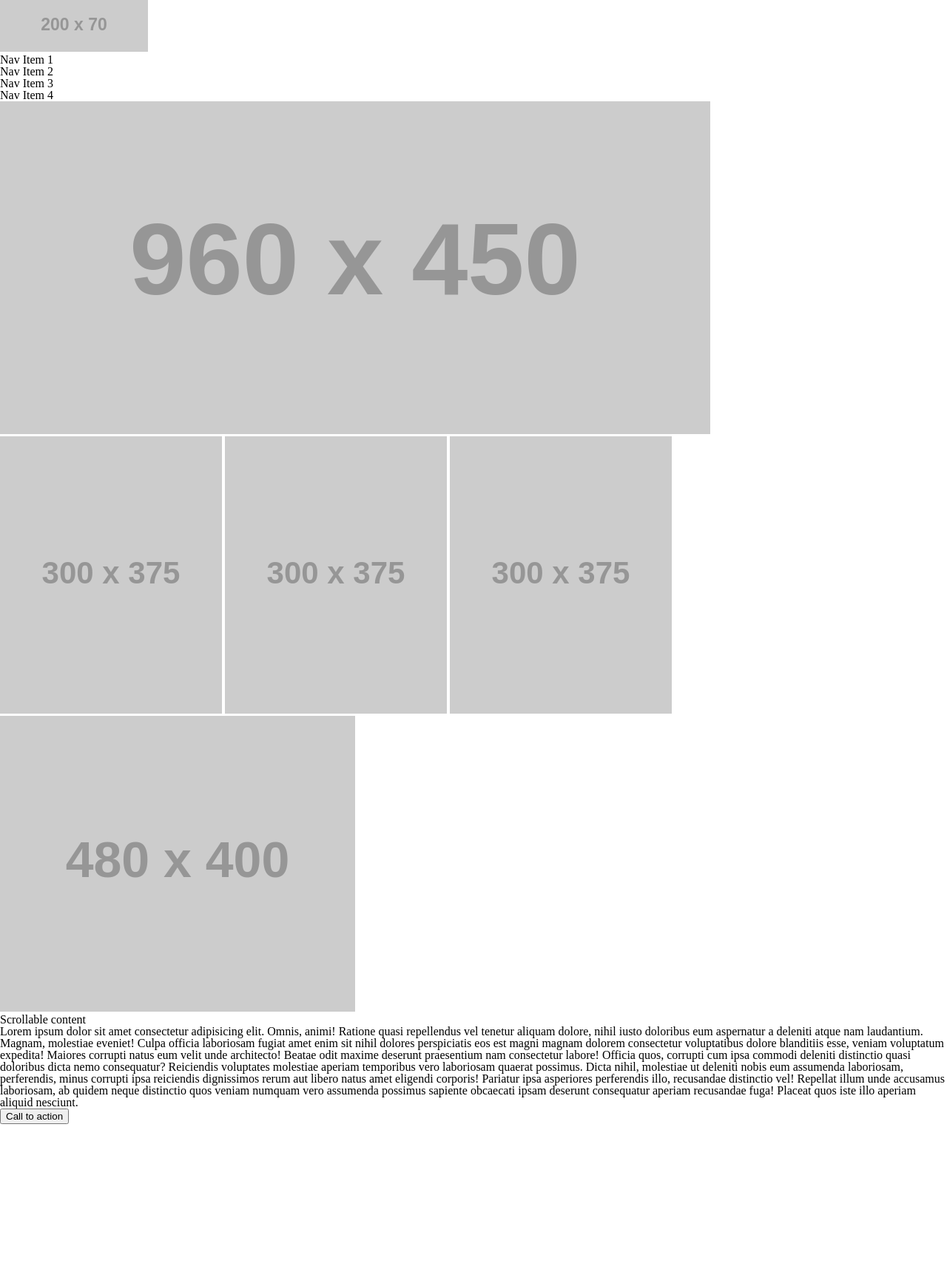
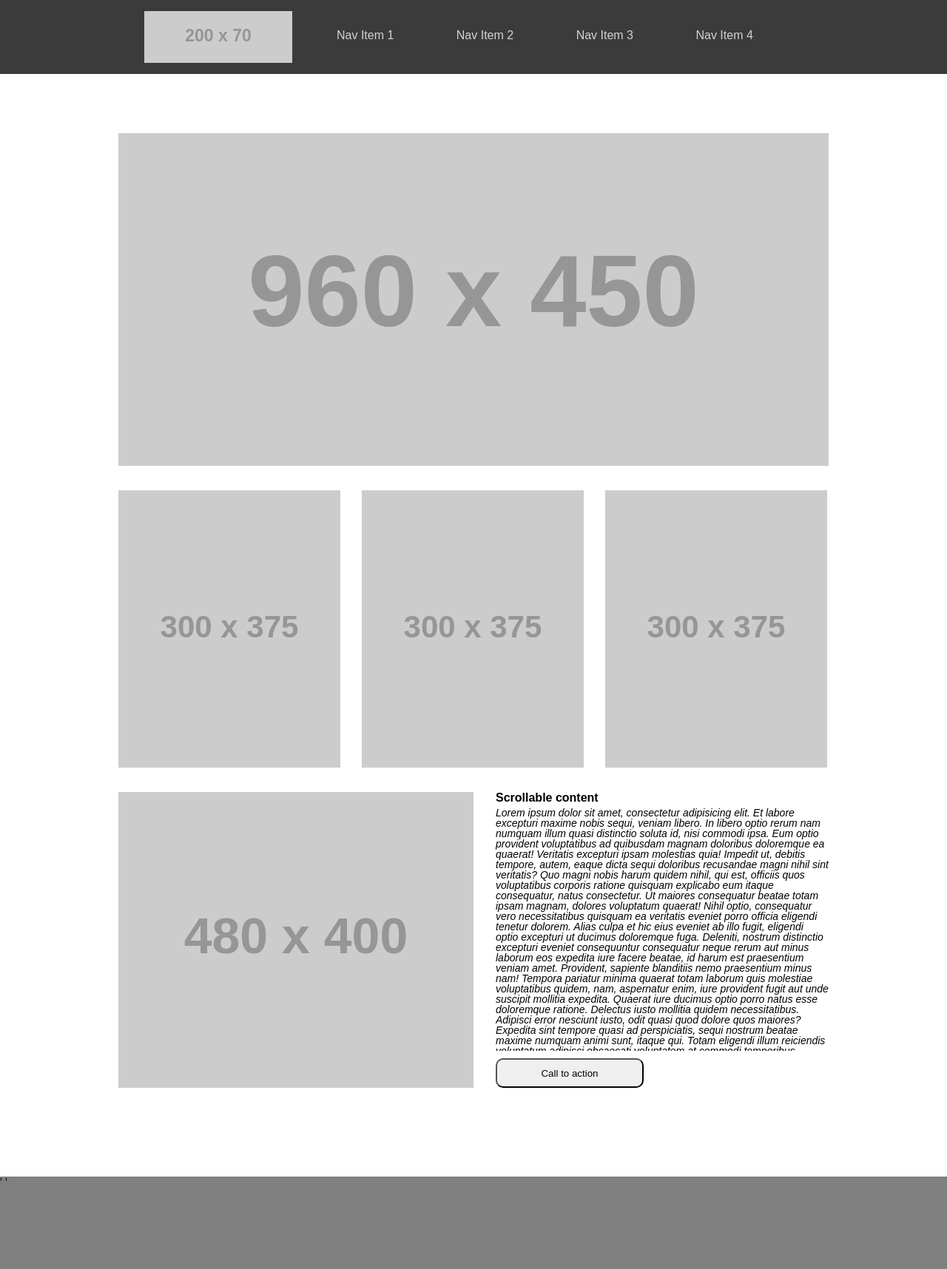
Before and after one commit to Ahyousef/wirefame-exercise, a plain HTML site: page index.html in a window 1280 px wide. Shown: the whole page at 74% size. Before the commit the page ends 1520 px from the top, so only its background shows below. Drawn offline with Linux system fonts and the light colour scheme; placeholder pictures from the web are drawn by us.

Commit message:
css done

```diff
--- a/index.html
+++ b/index.html
@@ -29,22 +29,29 @@
         <section id="subbanners">
             <img id="sub" src="https://placehold.it/300x375/ddd" />
             <img id="sub" src="https://placehold.it/300x375/ddd" />
-            <img id="sub" src="https://placehold.it/300x375/ddd" />
+            <img src="https://placehold.it/300x375/ddd" />
         </section>
-        <section id="feautred">
+        <section class="featured">
             <img id="feature" src="https://placehold.it/480x400/ddd" />
             <div id="scrollable">
                 <h3>Scrollable content</h3>
-                <p>Lorem ipsum dolor sit amet consectetur adipisicing elit. Omnis, animi! Ratione quasi repellendus vel tenetur aliquam dolore, nihil iusto doloribus eum aspernatur a deleniti atque nam laudantium. Magnam, molestiae eveniet!
-                Culpa officia laboriosam fugiat amet enim sit nihil dolores perspiciatis eos est magni magnam dolorem consectetur voluptatibus dolore blanditiis esse, veniam voluptatum expedita! Maiores corrupti natus eum velit unde architecto!
-                Beatae odit maxime deserunt praesentium nam consectetur labore! Officia quos, corrupti cum ipsa commodi deleniti distinctio quasi doloribus dicta nemo consequatur? Reiciendis voluptates molestiae aperiam temporibus vero laboriosam quaerat possimus.
-                Dicta nihil, molestiae ut deleniti nobis eum assumenda laboriosam, perferendis, minus corrupti ipsa reiciendis dignissimos rerum aut libero natus amet eligendi corporis! Pariatur ipsa asperiores perferendis illo, recusandae distinctio vel!
-                Repellat illum unde accusamus laboriosam, ab quidem neque distinctio quos veniam numquam vero assumenda possimus sapiente obcaecati ipsam deserunt consequatur aperiam recusandae fuga! Placeat quos iste illo aperiam aliquid nesciunt.</p>
+                <p>Lorem ipsum dolor sit amet, consectetur adipisicing elit. Et labore excepturi maxime nobis sequi, veniam libero. In libero optio rerum nam numquam illum quasi distinctio soluta id, nisi commodi ipsa.
+                Eum optio provident voluptatibus ad quibusdam magnam doloribus doloremque ea quaerat! Veritatis excepturi ipsam molestias quia! Impedit ut, debitis tempore, autem, eaque dicta sequi doloribus recusandae magni nihil sint veritatis?
+                Quo magni nobis harum quidem nihil, qui est, officiis quos voluptatibus corporis ratione quisquam explicabo eum itaque consequatur, natus consectetur. Ut maiores consequatur beatae totam ipsam magnam, dolores voluptatum quaerat!
+                Nihil optio, consequatur vero necessitatibus quisquam ea veritatis eveniet porro officia eligendi tenetur dolorem. Alias culpa et hic eius eveniet ab illo fugit, eligendi optio excepturi ut ducimus doloremque fuga.
+                Deleniti, nostrum distinctio excepturi eveniet consequuntur consequatur neque rerum aut minus laborum eos expedita iure facere beatae, id harum est praesentium veniam amet. Provident, sapiente blanditiis nemo praesentium minus nam!
+                Tempora pariatur minima quaerat totam laborum quis molestiae voluptatibus quidem, nam, aspernatur enim, iure provident fugit aut unde suscipit mollitia expedita. Quaerat iure ducimus optio porro natus esse doloremque ratione.
+                Delectus iusto mollitia quidem necessitatibus. Adipisci error nesciunt iusto, odit quasi quod dolore quos maiores? Expedita sint tempore quasi ad perspiciatis, sequi nostrum beatae maxime numquam animi sunt, itaque qui.
+                Totam eligendi illum reiciendis voluptatum adipisci obcaecati voluptatem at commodi temporibus provident non iure deleniti tempore beatae quod delectus laudantium necessitatibus debitis tenetur, sequi dolorem mollitia amet deserunt. Neque, dolore.
+                In eos quasi dolore exercitationem hic, cupiditate consectetur harum nostrum, blanditiis voluptatum repellat. Accusamus laudantium iure hic eius officia tenetur rerum omnis consequatur, eligendi, labore in atque a architecto. Quod.
+                Id quas quia deleniti obcaecati molestiae voluptates repellat non porro dignissimos quae ut, explicabo repellendus, quaerat voluptas perspiciatis enim. Omnis expedita vero aliquam quisquam corrupti dicta sunt tenetur aliquid ab?</p>
             </div>
             <button>Call to action</button>
         </section>
     </main>
-    <footer></footer>
+    <footer>
+        ' '
+    </footer>
 </body>
 
 </html>
--- a/style.css
+++ b/style.css
@@ -0,0 +1,93 @@
+header {
+    font-family: Arial, Helvetica, sans-serif;
+    color: lightgray;
+}
+
+
+main {
+    margin:0 auto;
+    width:960px;
+    margin-top: 80px;
+    margin-bottom: 120px;
+    }
+
+
+
+header img{
+    float: left;
+    margin-right: 60px;
+    margin-top: 15px;
+    margin-left: 195px;
+}
+
+
+nav li {
+    display: inline;
+    padding-right: 80px;
+}
+
+nav ol {
+    padding-top: 40px;
+}
+
+header {
+    margin-bottom: 65px;
+}
+
+header div {
+    background-color: rgb(59, 59, 59);
+    height: 100px;
+    width: 100%;
+}
+
+#hero {
+    margin-bottom: 30px;
+}
+
+#sub {
+    margin-right: 25px;
+}
+
+.featured {
+    margin-top: 30px;
+    margin-bottom: 30px;
+}
+
+#feature {
+    float:left;
+    margin-right: 30px;
+}
+
+#scrollable {
+    height: 350px;
+    overflow-y: scroll;
+    font-family: Arial, Helvetica, sans-serif;
+}
+
+#scrollable h3{
+    font-weight: bold;
+    margin-bottom: 5px;
+}
+
+#scrollable p {
+    font-style: italic;
+    font-size: 14px;
+}
+button{
+    margin-top: 10px;
+    height: 40px;
+    width: 200px;
+    border-radius: 10px;
+    transition-duration: 0.35s;
+}
+
+button:hover{
+    background-color: black;
+    color: wheat;
+}
+
+footer{
+    height: 125px;
+    background-color: grey;
+    width: 100%;
+}
```
